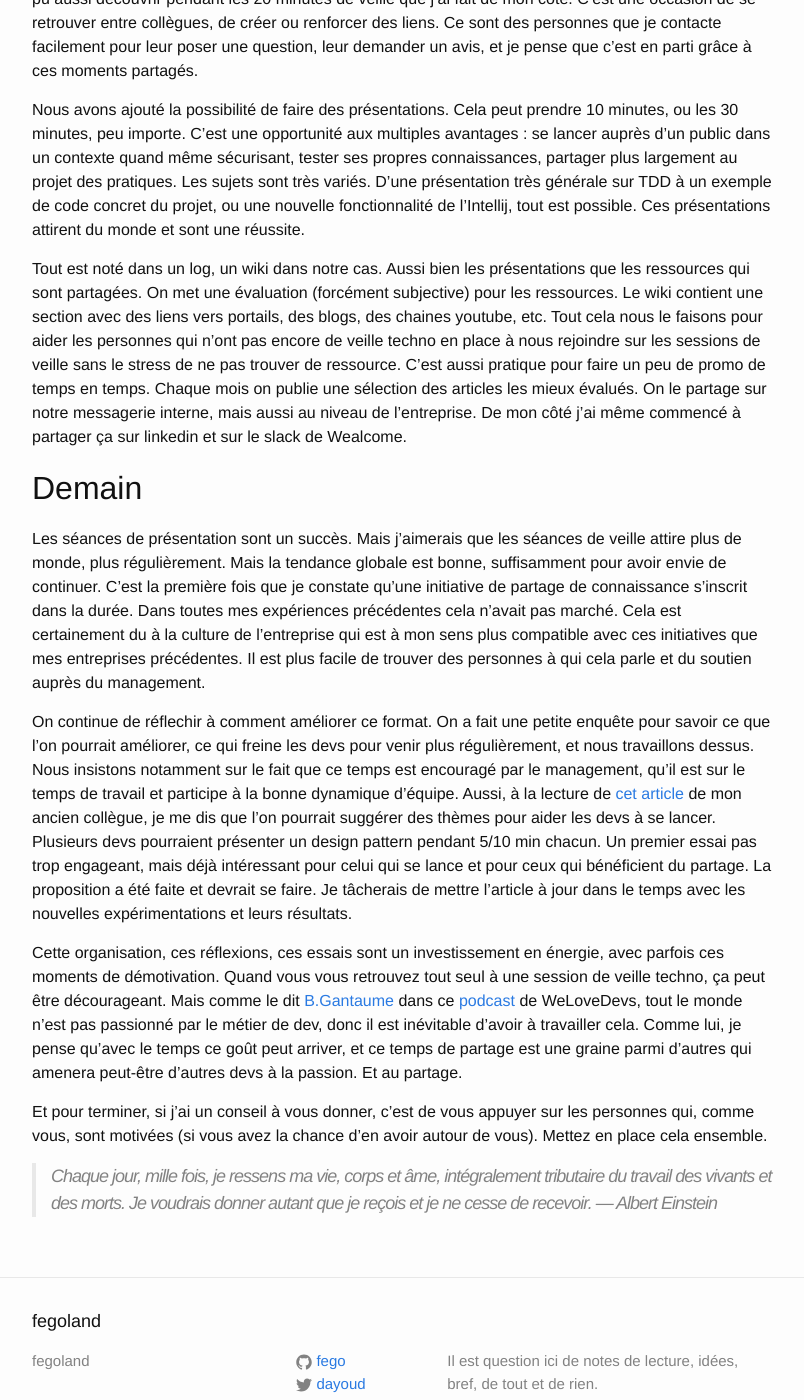
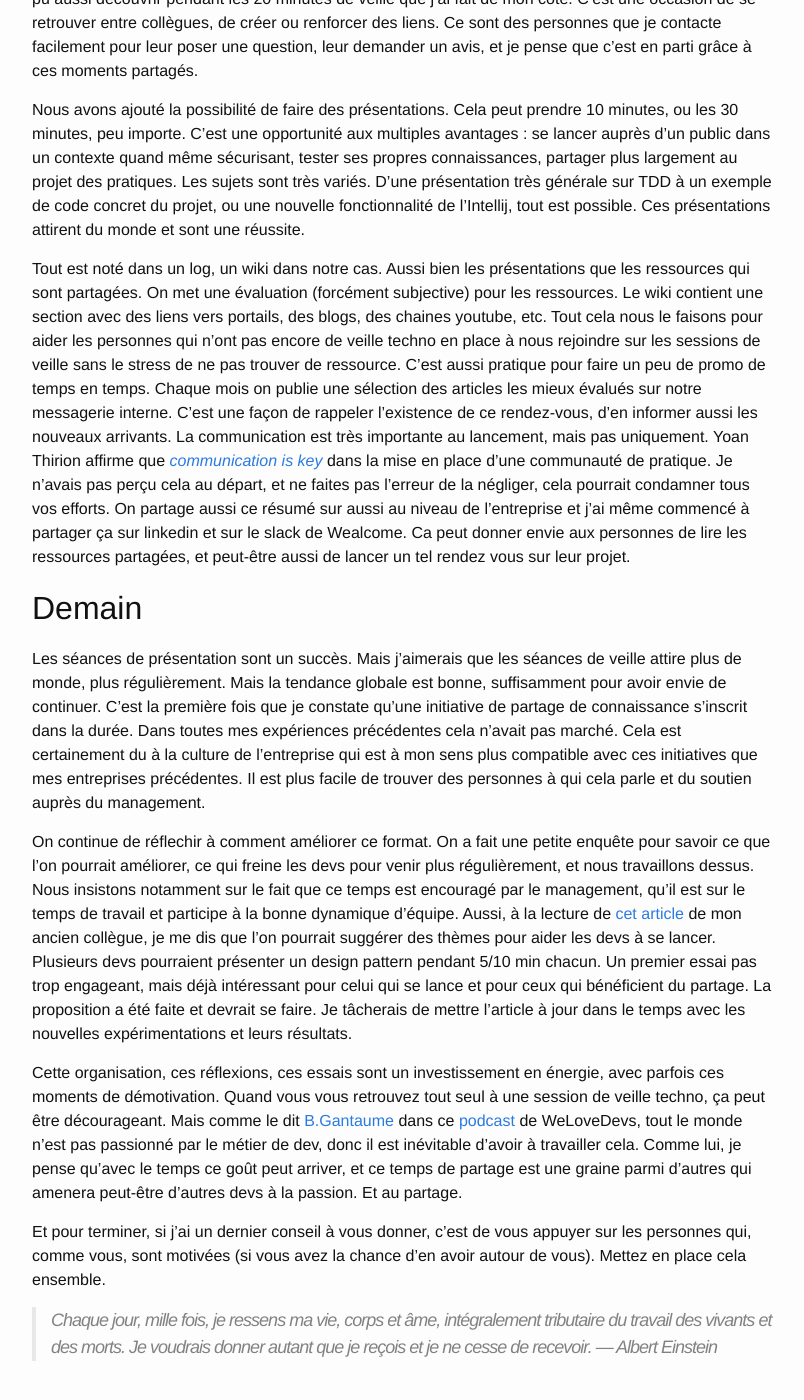
Before and after one commit to fego/fego.github.io, a Jekyll site: the page built from docs/_posts/2022-01-09-Good-Morning-Learning.md, in a window 1280 px wide and 1400 px high, scrolled down 2618 px. Shown: the whole window, without its empty margins (238-1042 px from the left). Built offline with Jekyll 4.4.1, drawn with Linux system fonts in a browser that asks for light colours; our own code applies the rules of GitHub Pages for plain Markdown files.

Commit message:
update good morning

```diff
--- a/docs/_posts/2022-01-09-Good-Morning-Learning.md
+++ b/docs/_posts/2022-01-09-Good-Morning-Learning.md
@@ -87,9 +87,13 @@ On met une évaluation (forcément subjective) pour les ressources.
 Le wiki contient une section avec des liens vers portails, des blogs, des chaines youtube, etc.
 Tout cela nous le faisons pour aider les personnes qui n'ont pas encore de veille techno en place à nous rejoindre sur les sessions de veille sans le stress de ne pas trouver de ressource.
 C'est aussi pratique pour faire un peu de promo de temps en temps.
-Chaque mois on publie une sélection des articles les mieux évalués.
-On le partage sur notre messagerie interne, mais aussi au niveau de l'entreprise.
-De mon côté j'ai même commencé à partager ça sur linkedin et sur le slack de Wealcome.
+Chaque mois on publie une sélection des articles les mieux évalués sur notre messagerie interne.
+C'est une façon de rappeler l'existence de ce rendez-vous, d'en informer aussi les nouveaux arrivants.
+La communication est très importante au lancement, mais pas uniquement.
+Yoan Thirion affirme que [*communication is key*](https://yoan-thirion.gitbook.io/knowledge-base/agile-coaching/how-to-run-a-community-of-practices-cop) dans la mise en place d'une communauté de pratique.
+Je n'avais pas perçu cela au départ, et ne faites pas l'erreur de la négliger, cela pourrait condamner tous vos efforts.
+On partage aussi ce résumé sur aussi au niveau de l'entreprise et j'ai même commencé à partager ça sur linkedin et sur le slack de Wealcome.
+Ca peut donner envie aux personnes de lire les ressources partagées, et peut-être aussi de lancer un tel rendez vous sur leur projet.
 
 ## Demain
 
@@ -115,7 +119,7 @@ Mais comme le dit [B.Gantaume](https://artisandeveloppeur.fr/) dans ce [podcast]
 Comme lui, je pense qu'avec le temps ce goût peut arriver, et ce temps de partage est une graine parmi d'autres qui amenera peut-être d'autres devs à la passion.
 Et au partage.
 
-Et pour terminer, si j'ai un conseil à vous donner, c'est de vous appuyer sur les personnes qui, comme vous, sont motivées (si vous avez la chance d'en avoir autour de vous).
+Et pour terminer, si j'ai un dernier conseil à vous donner, c'est de vous appuyer sur les personnes qui, comme vous, sont motivées (si vous avez la chance d'en avoir autour de vous).
 Mettez en place cela ensemble.
 
 > Chaque jour, mille fois, je ressens ma vie, corps et âme, intégralement tributaire du travail des vivants et des morts. Je voudrais donner autant que je reçois et je ne cesse de recevoir. — Albert Einstein
```
